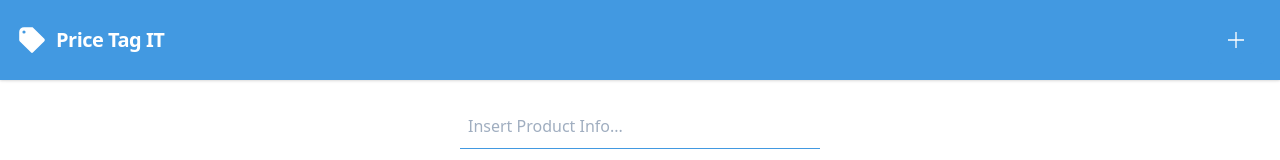
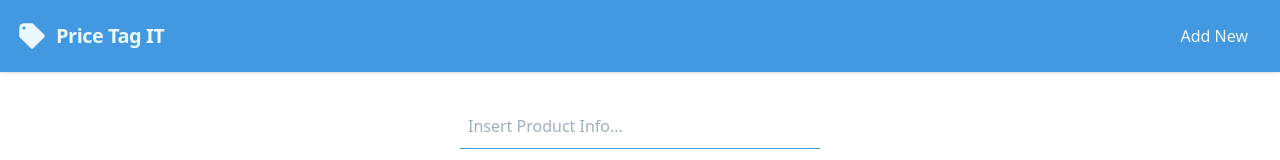
Before and after one commit to rubendgpedrosa/PriceTagIt, a React (Create React App) app: page / in a window 1280 px wide. Shown: the top 160 px of the page. Built offline with nearby package versions, Linux system fonts and the light colour scheme; no server answers.

Commit message:
Changing components through navbar to add new item.

```diff
--- a/src/App.js
+++ b/src/App.js
@@ -7,6 +7,7 @@ function App() {
   const [categories, setCategories] = useState([]);
   const [isLoading, setIsLoading] = useState(true);
   const [term, setTerm] = useState('');
+  const [addNew, setAddNew] = useState(false);
 
   useEffect(() => {
     getData().then(setIsLoading(false));
@@ -27,7 +28,8 @@ const getData = async () => {
 
 return (
   <div>
-    <NavBar searchText={(text) => setTerm(text)}/>
+    <NavBar searchText={(text) => setTerm(text)} changeWindow={(changed => setAddNew(!addNew))}/>
+  {addNew? 'TOU':
 	<div className="container mx-auto bg-white md:mt-16 h-full overflow-y-auto">
     {!isLoading && products.length === 0 && <h1 className="text-5xl text-center mx-auto mt-32">No Products Found</h1> }
 
@@ -38,7 +40,7 @@ return (
         <ProductCard key={product.id} product={product} />
       ))}
       </div>}
-	  </div>
+	  </div>}
   </div>
   );
 }
--- a/src/components/NavBar.js
+++ b/src/components/NavBar.js
@@ -1,20 +1,18 @@
 import React, {useState} from 'react';
 import ProductSearch from './ProductSearch';
 
-const ProductCard = ({ product, searchText }) => {
+const ProductCard = ({ product, searchText, changeWindow }) => {
   return (
     <div>
         <nav className="flex items-center mt-0 fixed w-full z-10 top-0 justify-between flex-wrap bg-blue-500 p-4 shadow">
-        <div className="flex items-center flex-shrink-0 text-white mr-6">
+        <div className="flex items-center flex-shrink-0 text-blue-100 mr-6">
         <svg className="h-8 w-8 mr-2" xmlns="http://www.w3.org/2000/svg" viewBox="0 0 20 20" fill="currentColor">
         <path d="M17.707 9.293a1 1 0 010 1.414l-7 7a1 1 0 01-1.414 0l-7-7A.997.997 0 012 10V5a3 3 0 013-3h5c.256 0 .512.098.707.293l7 7zM5 6a1 1 0 100-2 1 1 0 000 2z" />
         </svg>
         <span className="font-semibold text-xl tracking-tight">Price Tag IT</span>
         </div>
-        <button className="flex-shrink-0 bg-blue-500 hover:bg-blue-700 border-blue-500 hover:border-blue-700 text-sm border-4 text-white py-1 px-2 rounded">
-        <svg className="h-8 w-8" xmlns="http://www.w3.org/2000/svg" fill="none" viewBox="0 0 24 24" stroke="white">
-        <path d="M12 6v6m0 0v6m0-6h6m-6 0H6" />
-        </svg>
+        <button onClick={changeWindow} className="bg-transparent hover:text-blue-700 text-blue-100 py-2 px-4 rounded inline-flex items-center">
+        <span>Add New</span>
         </button>
         </nav>
         <ProductSearch searchText={(text) => searchText(text)} />
--- a/src/components/ProductSearch.js
+++ b/src/components/ProductSearch.js
@@ -2,11 +2,6 @@ import React, { useState } from 'react';
 
 const ProductSearch = ({ searchText }) => {
   const [text, setText] = useState('');
-
-  const onSubmit = (e) => {
-    e.preventDefault();
-    searchText(text);
-  }
 
   const clearSubmition = () => {
     document.getElementById('search').value= null;
```
